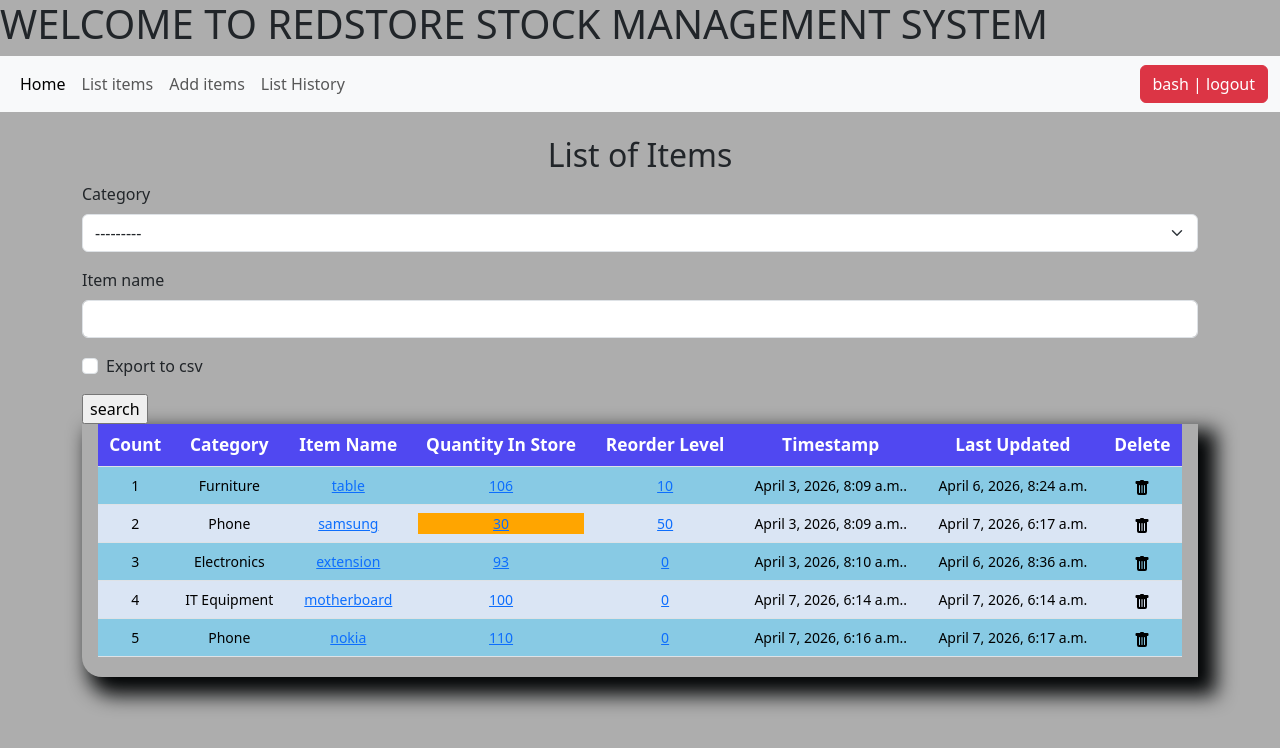
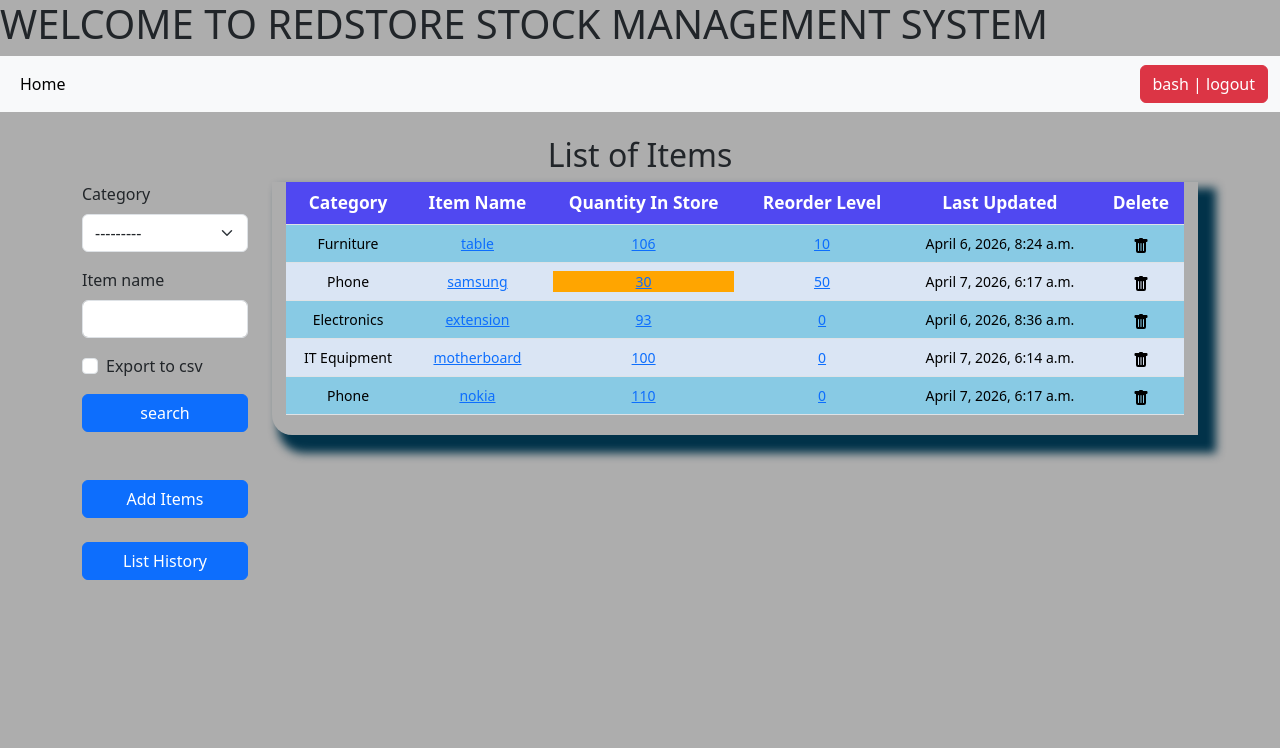
Before and after one commit to mbathaedward/stock-management-system, a Django app: page /list_items/ in a window 1280 px wide. Shown: the top 748 px of the page. Run offline with Django 5.2, Linux system fonts and the light colour scheme; a user stored in the database is signed in; data comes from the database, SQL or seed files in the repository; both versions use the stored data as it was after the commit; some libraries are stand-ins or nearby versions.

Commit message:
redisgned tha appliation and i should be working on date filter

```diff
--- a/stockapp/forms.py
+++ b/stockapp/forms.py
@@ -1,5 +1,5 @@
 from django import forms
-from .models import Stock,Category
+from .models import Stock,Category,StockHistory
 
 #-------------------------------------------------------
 #create a form here to directly update data in the model
@@ -52,6 +52,14 @@ class StockSearchForm(forms.ModelForm):
         model = Stock
         fields = ['category','item_name']
 
+class StockHistorySearchForm(forms.ModelForm):
+    export_to_csv = forms.BooleanField(required=False)
+    start_date = forms.DateTimeField(required=False)
+    end_date = forms.DateTimeField(required=False)
+    class Meta:
+        model = StockHistory
+        fields = ['category','item_name','start_date','end_date']
+
 class StockUpdateform(forms.ModelForm):
     class Meta:
         model = Stock
--- a/stockapp/static/css/stylesheet.css
+++ b/stockapp/static/css/stylesheet.css
@@ -36,7 +36,7 @@ h2 {
     padding-left: 5px;
     padding-right: 5px;
     padding-bottom: 20px;
-    box-shadow: 12px 12px 20px 6px #020405;
+    box-shadow: 12px 12px 10px 6px #013249;
 }
 .messages {
     list-style: none;
@@ -47,3 +47,6 @@ h2 {
 .h3-center {
     text-align: center;
 }
+.mybutton{
+    width: 100%;
+}
--- a/stockapp/templates/home.html
+++ b/stockapp/templates/home.html
@@ -28,7 +28,7 @@
     <div class="collapse navbar-collapse" id="navbarSupportedContent">
       <ul class="navbar-nav me-auto mb-2 mb-lg-0">
         <li class="nav-item">
-          <a class="nav-link active" aria-current="page" href="#">Home</a>
+          <a class="nav-link active" aria-current="page" href="{% url 'home' %}">Home</a>
 
         </li>
         <li class="nav-item">
--- a/stockapp/templates/list_items.html
+++ b/stockapp/templates/list_items.html
@@ -13,23 +13,27 @@
 
 
 <h2>{{header}}</h2>
-
-
+<div class="row">
+    <div class="col-sm-2">
 <form  method="POST" action="">{% csrf_token %}
 {{form|crispy}}
-<input type="submit" value="search">
+<input class="btn btn-primary mybutton" type="submit" value="search">
 </form>
-
+<br><br>
+<a href="/add_items"><div class="btn btn-primary mybutton">Add Items</div></a><br><br>
+<a href="/list_history"><div class="btn btn-primary mybutton">List History</div></a><br><br>
+</div><!--end of col-sm-2-->
+<div class="col-sm-10">
 <div class="display_table">
 <table class="table">
     <thead>
         <tr>
-            <th>Count</th>
+            <!-- <th>Count</th> -->
             <th>Category</th>
             <th>Item Name</th>
             <th>Quantity In Store</th>
              <th>Reorder Level</th>
-            <th>Timestamp</th>
+            <!-- <th>Timestamp</th> -->
             <th>Last Updated</th>
             <th>Delete</th>
         </tr>
@@ -38,7 +42,7 @@
     {% for instance in queryset %}
     <tr>
 
-        <td>{{forloop.counter}}</td>
+        <!-- <td>{{forloop.counter}}</td> -->
         <td>{{instance.category}}</td>
         <td><a href="{% url 'update_items' instance.id %}">{{instance.item_name}}</a></td>
         <td>
@@ -51,12 +55,14 @@
             {% endif %}
         </td>
         <td><a href="{% url 'reorder_level' instance.id %}">{{ instance.reorder_level }}</a></td>
-        <td>{{instance.timestamp|date:"F j, Y, g:i a"}}.</td>
+        <!-- <td>{{instance.timestamp|date:"F j, Y, g:i a"}}.</td> -->
         <td>{{instance.last_updated}}</td>
 
         <td><a href="{% url 'delete_item' instance.id %}"><img  src="{% static 'img/trash-fill.svg' %}" alt=""></a></td>
     </tr>
     {% endfor %}
 </table>
+</div><!--second colum-->
+</div><!--end of row-->
 </div>
 {% endblock content%}
--- a/stockapp/templates/navbar.html
+++ b/stockapp/templates/navbar.html
@@ -28,7 +28,7 @@
     <div class="collapse navbar-collapse" id="navbarSupportedContent">
       <ul class="navbar-nav me-auto mb-2 mb-lg-0">
         <li class="nav-item">
-          <a class="nav-link active" aria-current="page" href="#">Home</a>
+          <a class="nav-link active" aria-current="page" href="{% url 'home' %}">Home</a>
 
         </li>
 
@@ -37,13 +37,13 @@
 
           {% if request.user.is_authenticated %}
         <li class="nav-item">
-          <a class="nav-link" href="/list_items">List items</a>
+          <!-- <a class="nav-link" href="/list_items">List items</a> -->
         </li>
         <li class="nav-item">
-          <a class="nav-link" href="/add_items">Add items</a>
+          <!-- <a class="nav-link" href="/add_items">Add items</a> -->
         </li>
         <li class="nav-item">
-          <a class="nav-link" href="/list_history">List History</a>
+          <!-- <a class="nav-link" href="/list_history">List History</a> -->
         </li>
 
         {% endif %}
--- a/stockapp/views.py
+++ b/stockapp/views.py
@@ -11,15 +11,20 @@ from .forms import (
     StockUpdateform,
     IssueForm,
     ReceiveItem,
-    ReorderLevelForm
+    ReorderLevelForm,
+    StockHistorySearchForm
+
 )
 
 # -----------------------
 # HOME PAGE
 # -----------------------
 def home(request):
+    title = "Welcome to home page"
     context = {'title': 'Welcome: This is the home page'}
-    return render(request, 'home.html', context)
+    return redirect('list_items')
+
+    # return render(request, 'home.html', context)
 
 # -----------------------
 # LIST ITEMS
@@ -219,12 +224,17 @@ def reorder_level(request, pk):
 def list_history(request):
     header = 'List of Stock History'
     queryset = StockHistory.objects.all()
-    form = StockSearchForm(request.POST or None)
+
+    form = StockHistorySearchForm(request.POST or None)
 
     if request.method == 'POST':
         category = form['category'].value()
         queryset = StockHistory.objects.filter(
-            item_name__icontains=form['item_name'].value()
+            item_name__icontains=form['item_name'].value(),
+            last_updated_range = [
+                form['start_date'].value(),
+                form['end_date'].value()
+            ]
         )
         if (category !=''):
             queryset = queryset.filter(category_id=category)
```
Also changed, not shown: stockapp/templates/add_items.html (+6 -1 lines), db.sqlite3.
